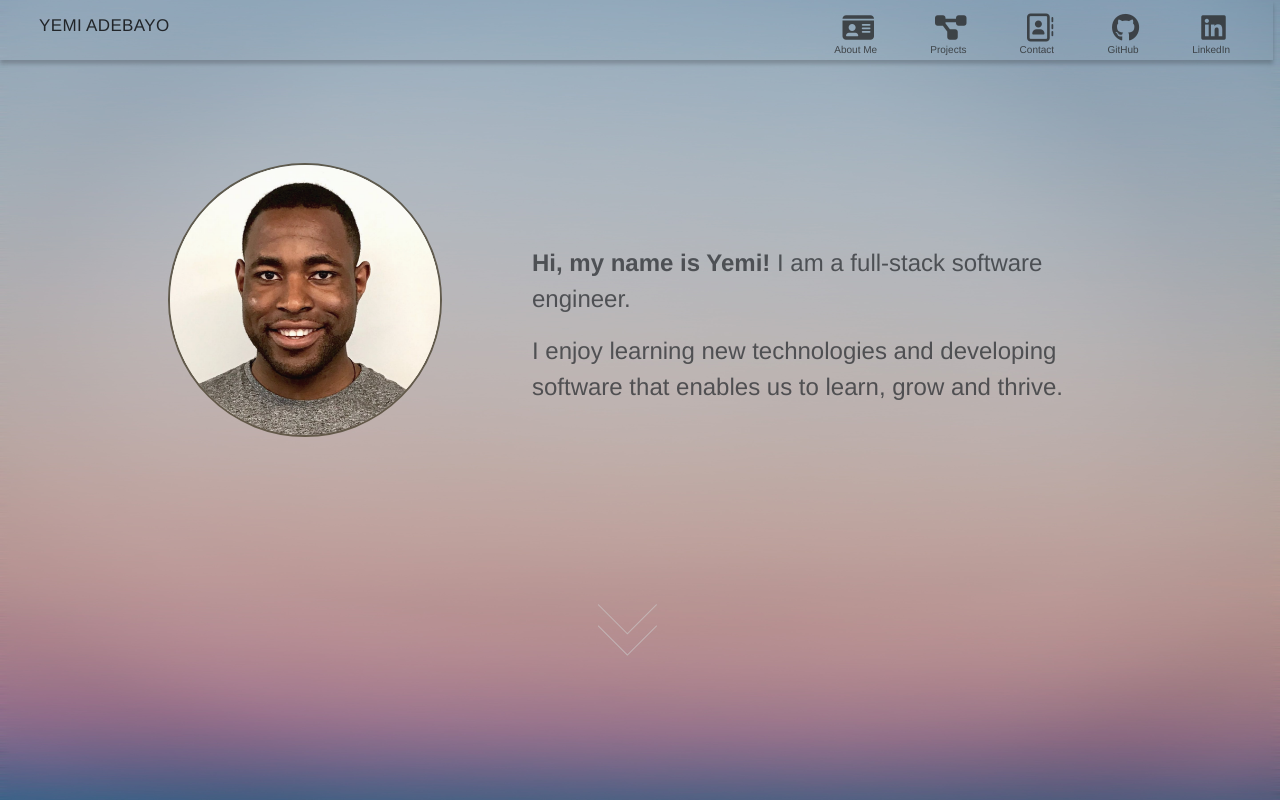
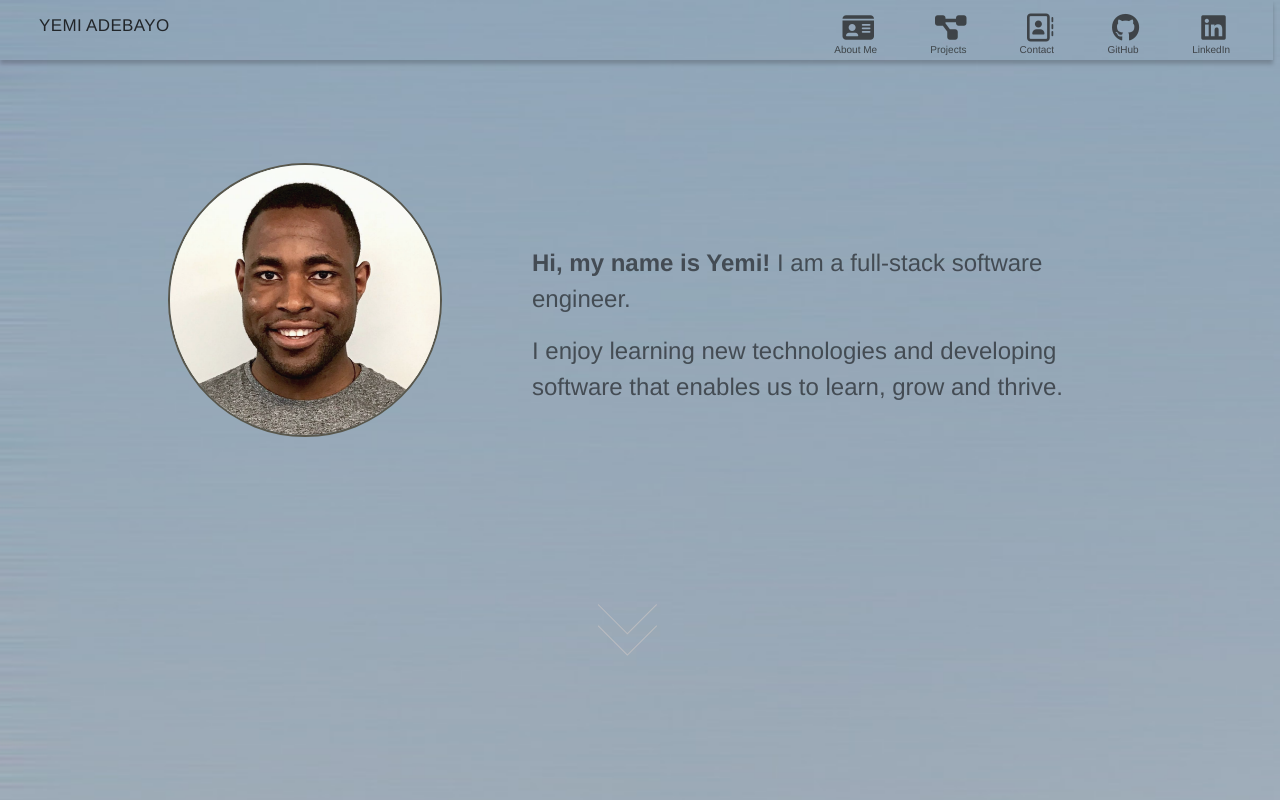
Before and after one commit to yem82/portfolio, a React (Create React App) app in the folder client/: page / in a window 1280 px wide. Shown: the top 800 px of the page. Built offline with nearby package versions, Linux system fonts and the light colour scheme.

Commit message:
background support for ios

```diff
--- a/client/src/App.scss
+++ b/client/src/App.scss
@@ -13,7 +13,7 @@ html, body {
 .background-pic {
   background-image: url('../src/assets/images/light-gradient.jpg');
   background-size: cover;
-  background-attachment: fixed;
+  // background-attachment: fixed;
  }
 
 html {
```
